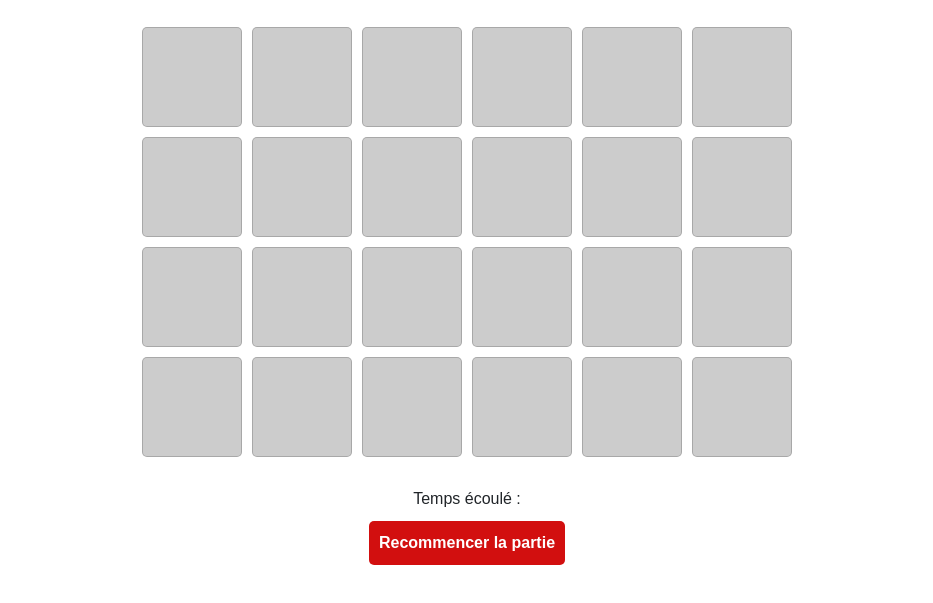
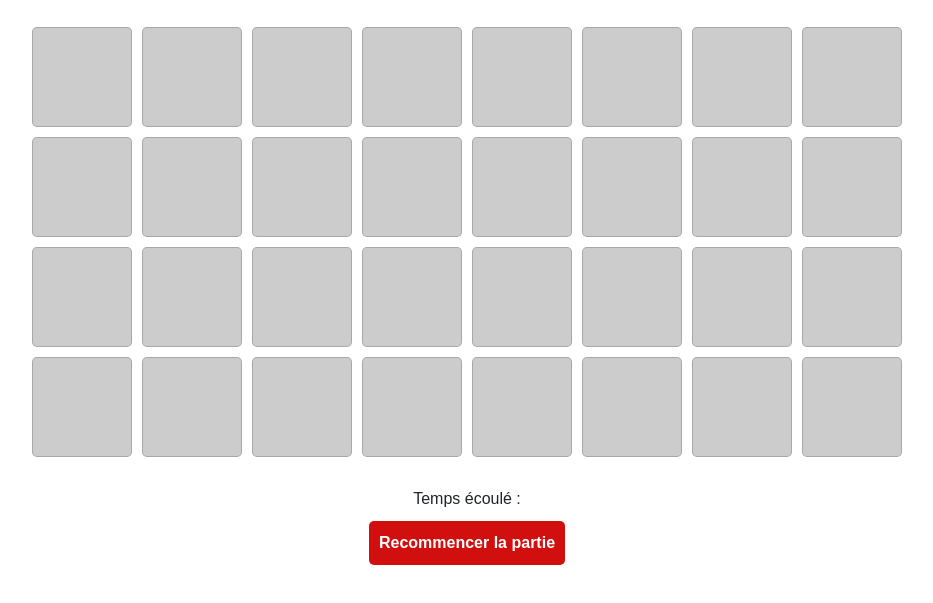
Before and after one commit to Julien0927/MemoryGame, a plain HTML site: page index.html in a window 1280 px wide. Shown: the part 51-654 px from the top of the page, without its empty margins (173-1106 px from the left). Drawn offline with nearby package versions, Linux system fonts and the light colour scheme.

Commit message:
ajout images

```diff
--- a/script.js
+++ b/script.js
@@ -30,6 +30,10 @@ const card = [
     '/images/onepiece.png',
     '/images/Zoro.png',
     '/images/luffy.jpg',
+    '/images/heroes.png',
+    '/images/inosuke.jpg',
+    '/images/itachi.jpg',
+    '/images/brook.webp',
 ]
 
 function duplicateArray(arraySimple) {
--- a/style.css
+++ b/style.css
@@ -4,7 +4,7 @@ body {
 }
 #gameboard {
   display: grid;
-  grid-template-columns: repeat(6, 100px);
+  grid-template-columns: repeat(8, 100px);
   grid-template-rows: repeat(4, 100px);
   grid-gap: 10px;
   justify-content: center;
```
Also changed, not shown: images/brook.webp (added), images/heroes.png (added), images/inosuke.jpg (added), images/itachi.jpg (added).
